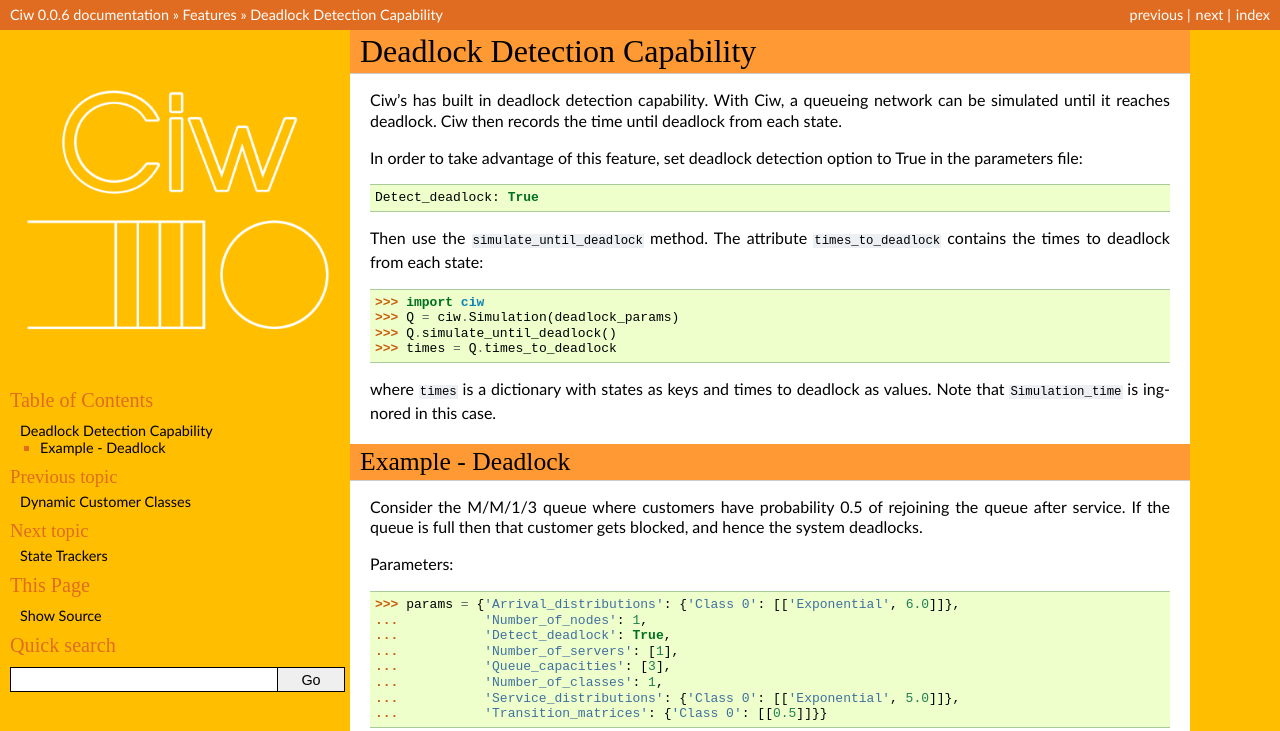
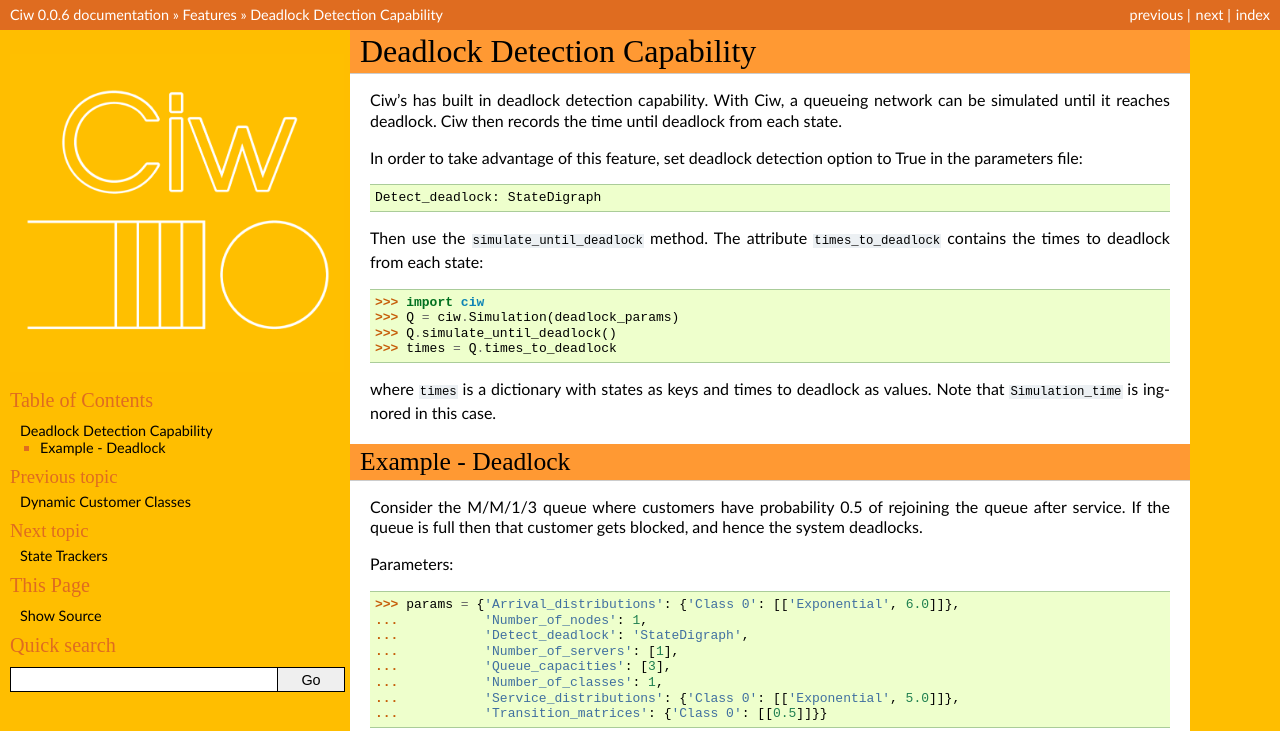
Before and after one commit to CiwPython/Ciw, a Sphinx documentation site: the page built from docs/Features/deadlock.rst, in a window 1280 px wide. Shown: the top 731 px of the page. Built offline with Sphinx 7.4.7, drawn with Linux system fonts in a browser that asks for light colours.

Commit message:
fix docs to reflect recent deadlock change

```diff
--- a/docs/Features/deadlock.rst
+++ b/docs/Features/deadlock.rst
@@ -8,7 +8,7 @@ Ciw's has built in deadlock detection capability. With Ciw, a queueing network c
 
 In order to take advantage of this feature, set deadlock detection option to True in the parameters file::
 
-    Detect_deadlock: True
+    Detect_deadlock: StateDigraph
 
 Then use the :code:`simulate_until_deadlock` method. The attribute :code:`times_to_deadlock` contains the times to deadlock from each state::
 
@@ -31,7 +31,7 @@ Parameters::
 
     >>> params = {'Arrival_distributions': {'Class 0': [['Exponential', 6.0]]},
     ...           'Number_of_nodes': 1,
-    ...           'Detect_deadlock': True,
+    ...           'Detect_deadlock': 'StateDigraph',
     ...           'Number_of_servers': [1],
     ...           'Queue_capacities': [3],
     ...           'Number_of_classes': 1,
```
